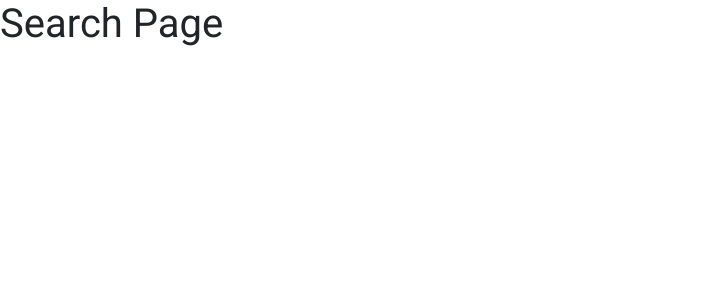
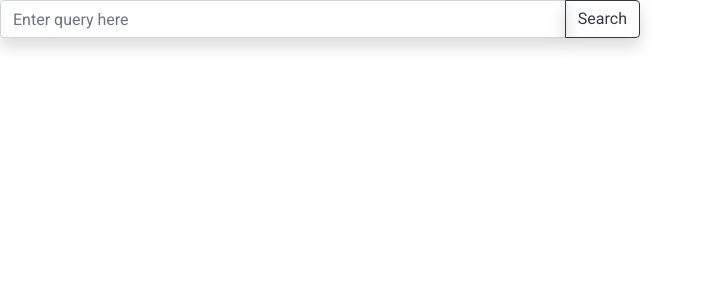
Before and after one commit to Fateslayer/Search-Engine, a Vue app: page /search in a window 1280 px wide. Shown: the top 300 px of the page, without its empty margins (0-706 px from the left). Built offline with nearby package versions, Linux system fonts and the light colour scheme.

Commit message:
Use provide/inject to refactor search method

```diff
--- a/src/App.vue
+++ b/src/App.vue
@@ -1,6 +1,22 @@
 <template>
 	<router-view />
 </template>
+
+<script>
+export default {
+	provide() {
+		return {
+			search: this.search,
+		};
+	},
+	methods: {
+		search(query) {
+			const options = { name: 'Search', query: { q: query } };
+			this.$router.push(options);
+		},
+	},
+};
+</script>
 
 <style>
 body {
--- a/src/components/SearchInput.vue
+++ b/src/components/SearchInput.vue
@@ -32,7 +32,6 @@ export default {
 	methods: {
 		search() {
 			this.$emit('search', this.query);
-			this.query = '';
 		},
 	},
 };
--- a/src/views/Home.vue
+++ b/src/views/Home.vue
@@ -14,11 +14,6 @@ export default {
 	components: {
 		SearchInput,
 	},
-	methods: {
-		search(query) {
-			const options = { name: 'Search', query: { q: query } };
-			this.$router.push(options);
-		},
-	},
+	inject: ['search'],
 };
 </script>
--- a/src/views/Search.vue
+++ b/src/views/Search.vue
@@ -1,3 +1,16 @@
 <template>
-	<h1>Search Page</h1>
+	<div class="min-vh-100">
+		<search-input @search="search"></search-input>
+	</div>
 </template>
+
+<script>
+import SearchInput from '../components/SearchInput';
+
+export default {
+	components: {
+		SearchInput,
+	},
+	inject: ['search'],
+};
+</script>
```
